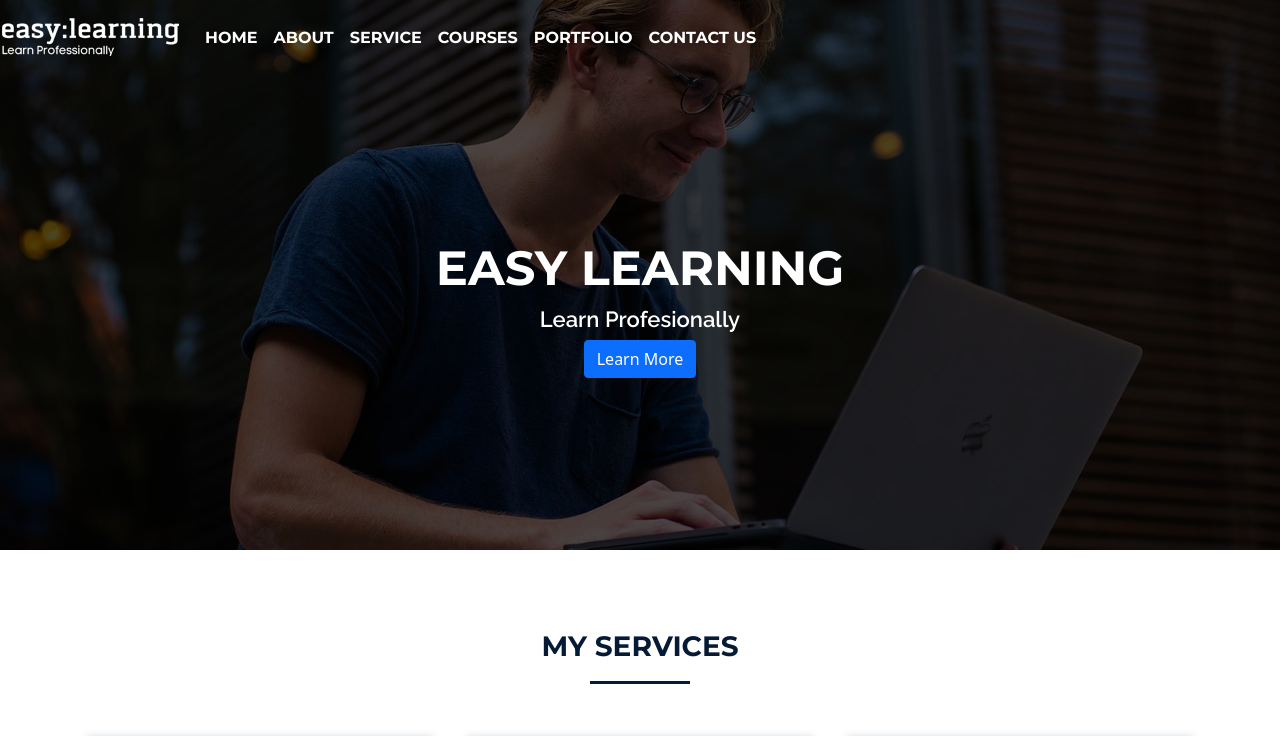
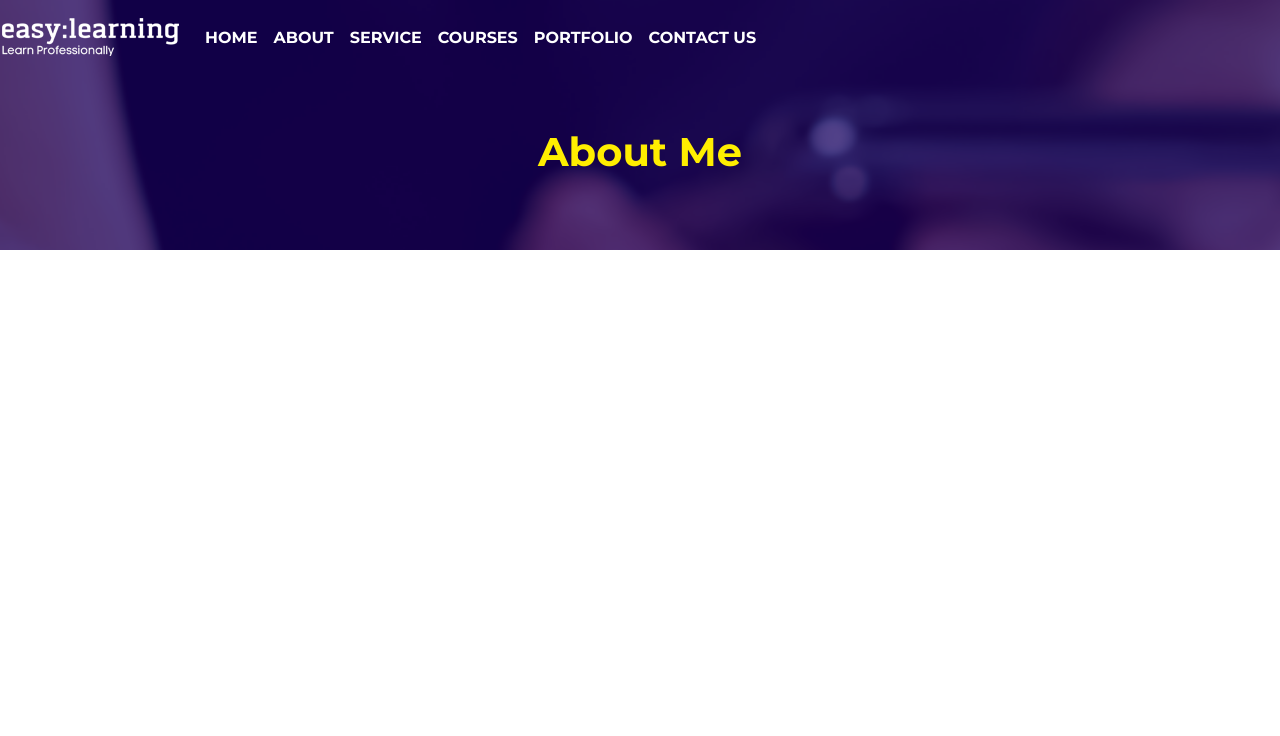
Before and after one commit to jvnagarjuna/react-js-website-project, a React (Create React App) app: page / in a window 1280 px wide. Shown: the top 736 px of the page. Built offline with nearby package versions, Linux system fonts and the light colour scheme; a web font is replaced by a local one.

Commit message:
Formation Page Top

```diff
--- a/src/App.js
+++ b/src/App.js
@@ -1,10 +1,13 @@
 import React from 'react';
+import PageTop from './components/PageTop/PageTop';
+import TopNavigation from './components/TopNavigation/TopNavigation';
 import HomePage from './pages/HomePage';
 
 function App() {
   return (
     <div>
-      <HomePage />
+      <TopNavigation />
+      <PageTop pagetitle="About Me " />
 
     </div>
   );
--- a/src/asset/css/custom.css
+++ b/src/asset/css/custom.css
@@ -351,3 +351,28 @@
   text-decoration: none;
   color: #ffffff;
 }
+
+.topFixedPage {
+  background-image: url('../image/page.png');
+  min-height: 250px;
+  background-attachment: fixed;
+  background-position: center;
+  background-repeat: no-repeat;
+  background-size: cover;
+}
+.topPageOverlay {
+  position: absolute;
+  min-height: 250px;
+  width: 100%;
+  background: rgba(19, 1, 102, 0.7);
+}
+
+.topContentPage {
+  margin-top: 8em;
+}
+.topPageTitle {
+  font-family: 'Montserrat', sans-serif;
+  font-weight: 700;
+  color: #ffee00;
+  font-size: 40px;
+}
--- /dev/null
+++ b/src/components/PageTop/PageTop.jsx
@@ -0,0 +1,24 @@
+import React, { Component, Fragment } from 'react';
+import { Col, Container, Row, Button } from 'react-bootstrap';
+
+class PageTop extends Component {
+  render() {
+    return (
+      <Fragment>
+        <Container fluid={true} className="topFixedPage p-0">
+          <div className="topPageOverlay">
+            <Container className="topContentPage">
+              <Row>
+                <Col className="text-center">
+                  <h4 className="topPageTitle">{this.props.pagetitle} </h4>
+                </Col>
+              </Row>
+            </Container>
+          </div>
+        </Container>
+      </Fragment>
+    );
+  }
+}
+
+export default PageTop;
```
Also changed, not shown: src/asset/image/page.png (added).
